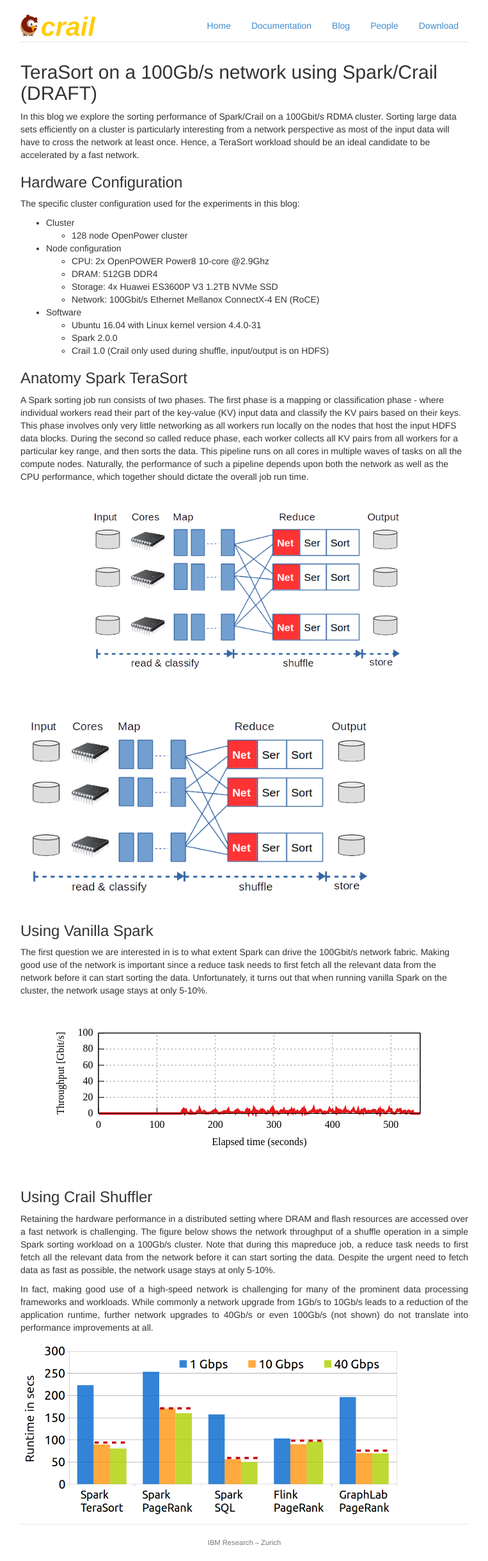
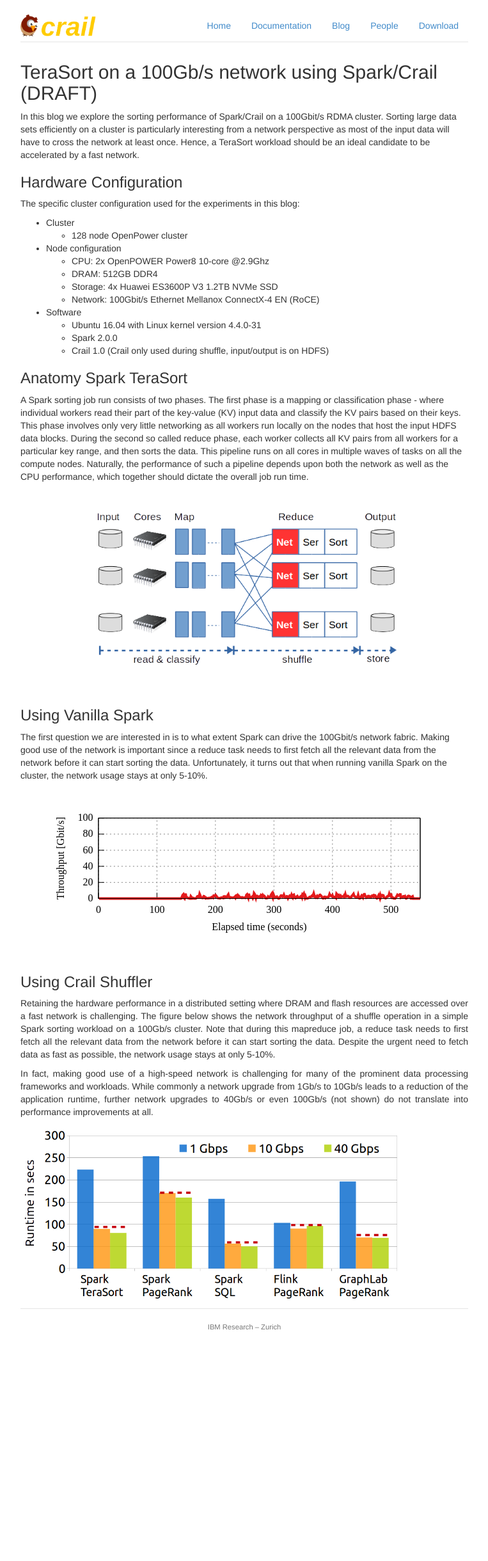
Before and after one commit to apache/incubator-crail-website, a Jekyll site: the page built from _posts/blog/2017-01-1-sorting.md, in a window 1280 px wide. Shown: the whole page at 64% size, without its empty margins (258-1021 px from the left). Built offline with Jekyll 4.4.1, drawn with Linux system fonts in a browser that asks for light colours; after the commit the page ends 2104 px from its top, so only the background shows below that.

Commit message:
Update 2017-01-1-sorting.md

```diff
--- a/_posts/blog/2017-01-1-sorting.md
+++ b/_posts/blog/2017-01-1-sorting.md
@@ -29,11 +29,7 @@
 read their part of the key-value (KV) input data and classify the KV pairs based on their keys. This phase involves only very little networking as all workers run locally on the nodes that host the input HDFS data blocks. During the second so called reduce phase, each worker collects all KV pairs from all workers for a particular key range, and then sorts the data. This pipeline runs on all cores in multiple waves of tasks on all the compute nodes. Naturally, the performance of such a pipeline depends upon both the network as well as the CPU performance, which together should dictate the overall job run time.
 
 <br>
-<div style="text-align:center"><img src ="http://crail.io/img/blog/sort/terasort_pipeline.png" width="500"></div>
-<br><br>
-
-<br>
-<img src="http://crail.io/img/blog/sort/terasort_pipeline.png" width="550" align="middle">
+<div style="text-align:center"><img src ="http://crail.io/img/blog/sort/terasort_pipeline.png" width="490"></div>
 <br><br>
 
 ### Using Vanilla Spark
```
